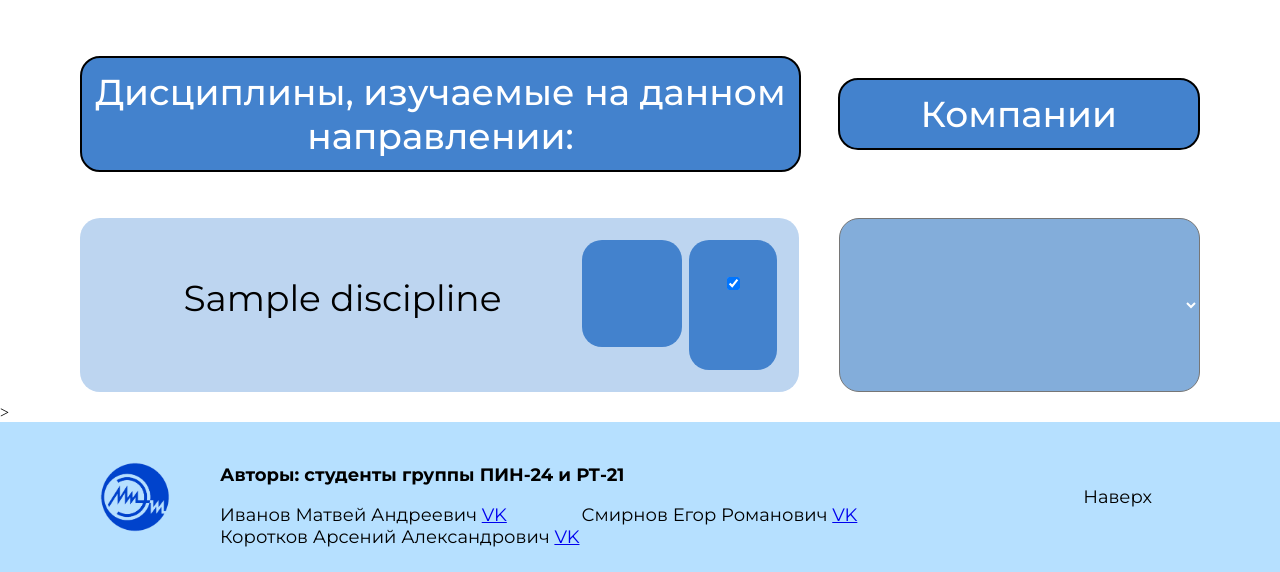
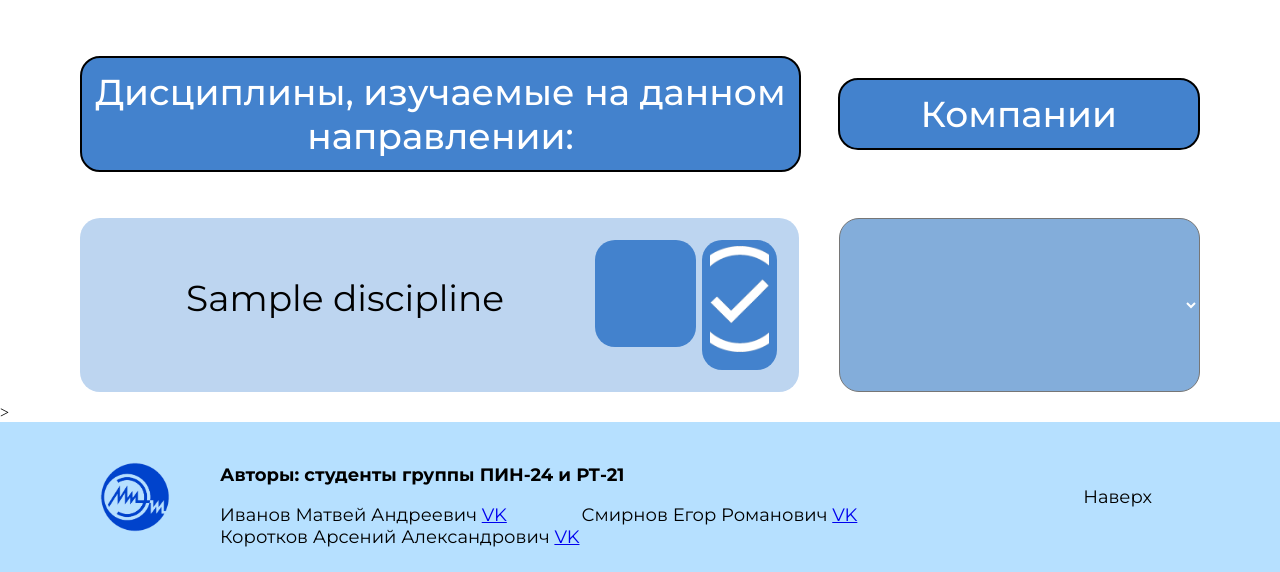
Before and after one commit to matweykai/WebProject, a Django app: page /direction/1/ in a window 1280 px wide; the page is wider, and only the part inside the window is pictured. Shown: the part 615-1187 px from the top of that part. Run offline with Django 4.2, Linux system fonts and the light colour scheme; a user stored in the database is signed in; tables that the repository leaves empty hold one stand-in row (values such as "Sample post"); grey boxes marked "Sample" are stand-in pictures; lists and menus that the app fills with data are empty.

Commit message:
Fix checkbox style on direction page

```diff
--- a/App/website/Ynus/static/css/direction_page.css
+++ b/App/website/Ynus/static/css/direction_page.css
@@ -145,6 +145,23 @@
   border-radius: 20px;
   color:white;
   background: #4382CD;
-  text-align: center;
-  padding: 5%;
+  width: 11%;
 }
+
+.vote_field_label {
+    height: 100%;
+    width: 100%;
+    cursor: pointer;
+}
+
+.visually-hidden {
+    position: absolute;
+    left: -100vw;
+}
+
+.box_image {
+    width: 80%;
+    height: 82%;
+    object-fit: cover;
+    margin-top: 8.2%;
+}
--- a/App/website/Ynus/website/templates/website/direction_page.html
+++ b/App/website/Ynus/website/templates/website/direction_page.html
@@ -32,11 +32,22 @@
                     </div>
                     {% if user.is_authenticated %}
                         <div class="vote_field">
-                            <input type="checkbox" id="{{ discipline.name }}_box"
+                            <input type="checkbox" id="{{ discipline.name }}_box" class="visually-hidden"
                             {% if discipline in votes %}
                             checked
                             {% endif %}
                             >
+                            <label class="vote_field_label" for="{{ discipline.name }}_box">
+                                <img class="box_image" id="{{ discipline.name }}_box_image"
+                                {% if discipline in votes %}
+                                src="{% static 'img/check_box_on.png' %}"
+                                {% else %}
+                                src="{% static 'img/check_box_off.jpg' %}"
+                                {% endif %}
+                                >
+                            </label>
+
+
                         </div>
                     {% endif %}
                 </div>
@@ -116,7 +127,7 @@
 
             if (targ_ch_box.checked) {
                 // Sending post request for adding new vote
-
+                document.getElementById(targ_ch_box.id + "_image").src = "{% static 'img/check_box_on.png' %}"
                 response = await fetch(votes_url, {
                     method: 'POST',
                     credentials: 'include',
@@ -128,6 +139,7 @@
                 });
             } else {
                 // Sending delete request for deleting current company vote
+                document.getElementById(targ_ch_box.id + "_image").src = "{% static 'img/check_box_off.jpg' %}"
                 response = await fetch(votes_url, {
                     method: 'DELETE',
                     credentials: 'include',
```
Also changed, not shown: App/website/Ynus/static/img/check_box_off.jpg (added), App/website/Ynus/static/img/check_box_on.png (added).
